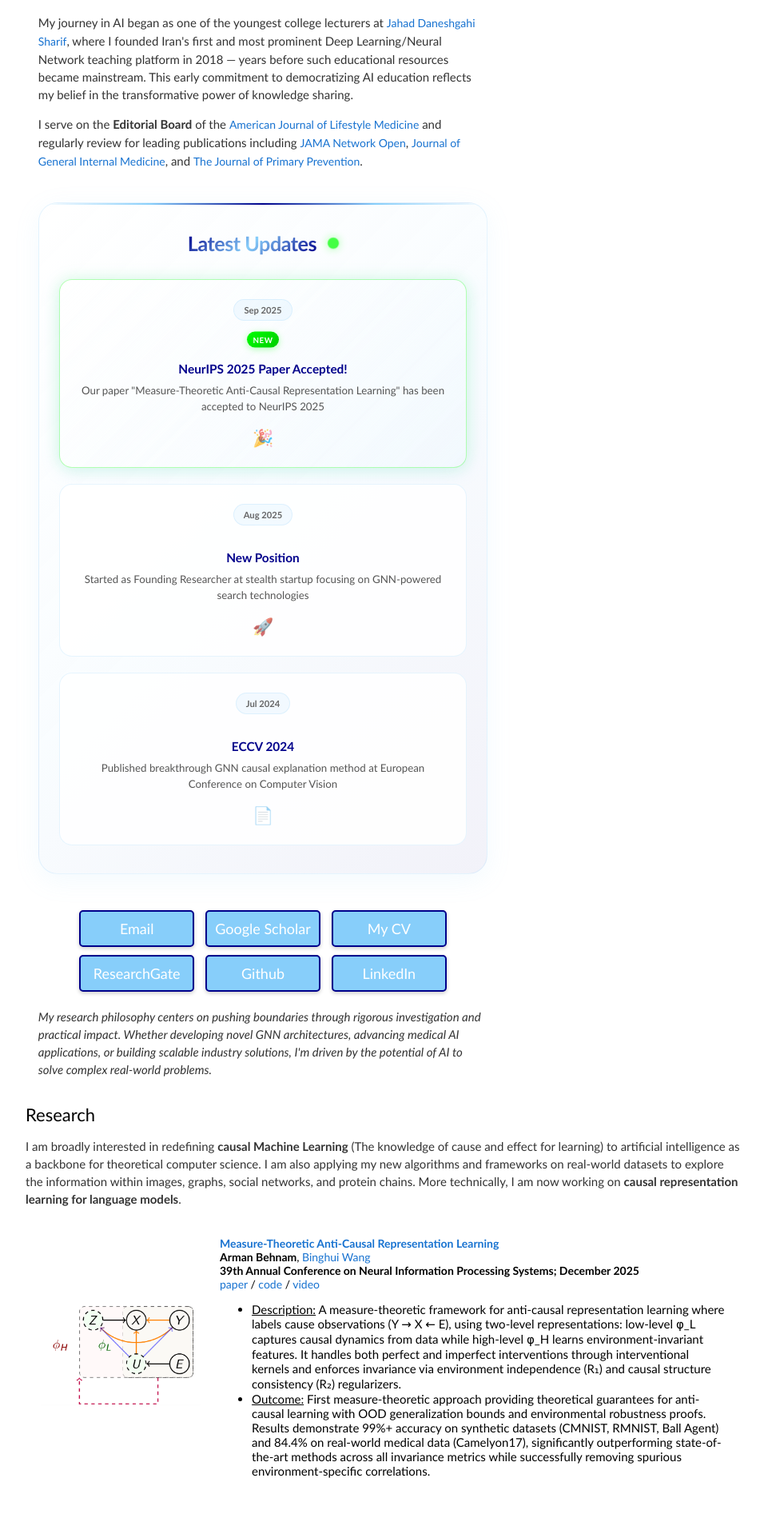
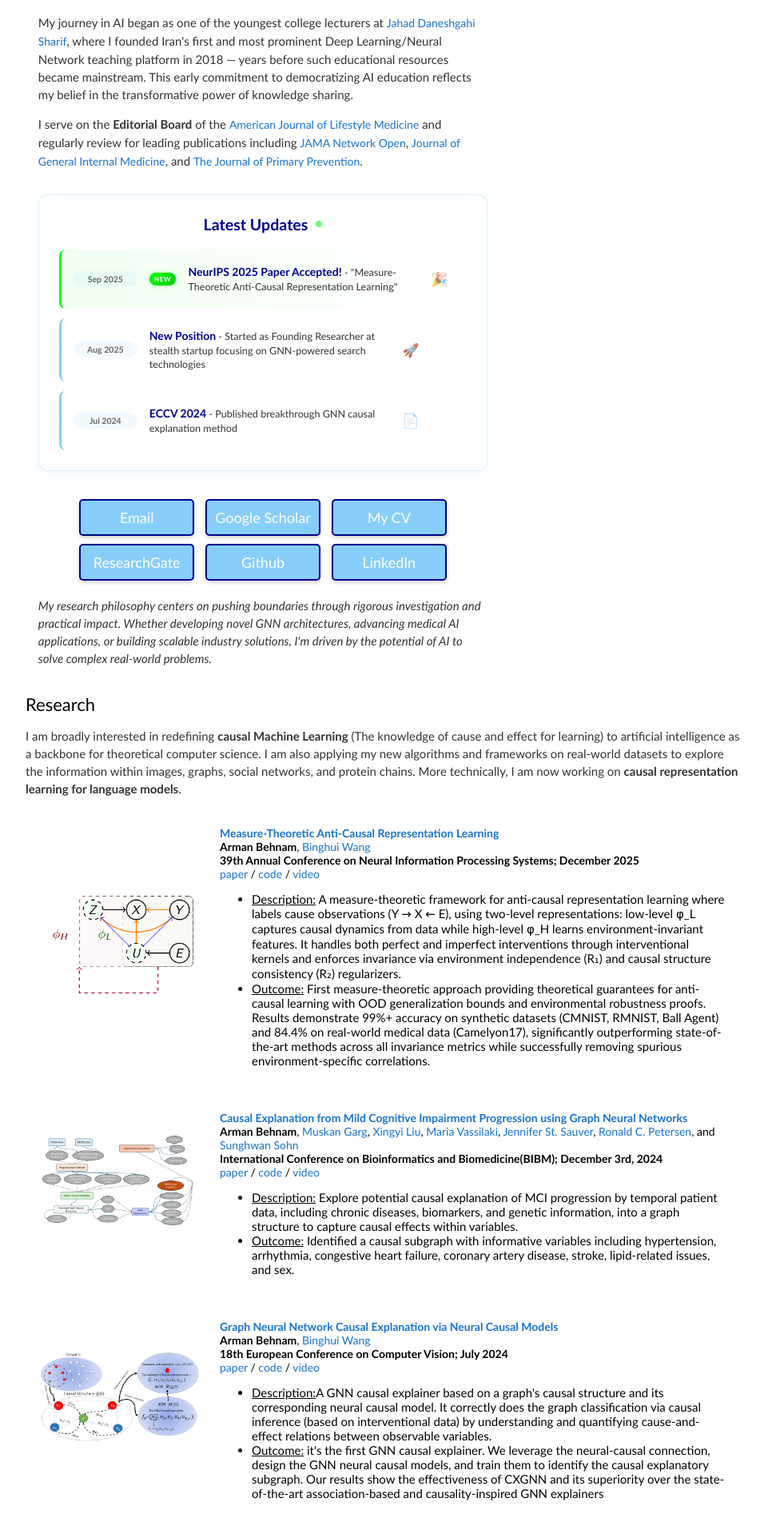
Before and after one commit to ArmanBehnam/ArmanBehnam.github.io, a Jekyll site: the page built from index.html, in a window 1280 px wide. Shown: the part 481-2384 px from the top of the page at 80% size, without its empty margins (161-1117 px from the left). Built offline with Jekyll 4.4.1, drawn with Linux system fonts in a browser that asks for light colours.

Commit message:
Add dynamic updates section2

```diff
--- a/Job/index.html
+++ b/Job/index.html
@@ -9,13 +9,15 @@ title: Work Experience
 
       <div class="experience-item">
   <div class="experience-text">
-    <h3>Stealth Startup</h3>
+    <h3><a href="https://jarvisnetwork-staging.web.app/">Quis.Inc Startup</a></h3>
+   <img src="https://raw.githubusercontent.com/ArmanBehnam/ArmanBehnam.github.io/main/images/quis.jpg" style="float:right;" width="200px">
     <p>Founding Researcher, July 2025 - Present</p>
     <p>Location: Chicago, IL, USA</p>
     <p><b>Full-time</b></p>
     <p>Pioneering <b>GNN-powered search technologies</b>. Leading research on Graph Neural Networks with breakthrough methods that have outperformed all state-of-the-art approaches in GNN explanation, published at top-tier venues including ECCV and NeurIPS.</p>
   </div>
 </div>
+<br>
 
     <div class="experience-item">
       <div class="experience-text">
--- a/index.html
+++ b/index.html
@@ -129,38 +129,35 @@ margin-top: 0;
                 <p>I serve on the <b>Editorial Board</b> of the <a href="https://journals.sagepub.com/editorial-board/AJL">American Journal of Lifestyle Medicine</a> and regularly review for leading publications including <a href="https://jamanetwork.com/journals/jamanetworkopen/">JAMA Network Open</a>, <a href="https://www.springer.com/journal/11606/">Journal of General Internal Medicine</a>, and <a href="https://www.springer.com/journal/10935/">The Journal of Primary Prevention</a>.</p>
 
 
-				<!-- Updates Section - Insert before buttons -->
-<div class="updates-section">
+
+				<div class="updates-section">
     <div class="updates-header">
         <h2 class="updates-title">Latest Updates</h2>
         <div class="pulse-dot"></div>
     </div>
 
-    <div class="updates-container">
-        <div class="update-card new">
-            <div class="update-badge">New</div>
+    <div class="updates-timeline">
+        <div class="update-item new">
             <div class="update-date">Sep 2025</div>
-            <div class="update-content">
-                <h3>NeurIPS 2025 Paper Accepted!</h3>
-                <p>Our paper "Measure-Theoretic Anti-Causal Representation Learning" has been accepted to NeurIPS 2025</p>
+            <div class="update-badge">NEW</div>
+            <div class="update-text">
+                <strong>NeurIPS 2025 Paper Accepted!</strong> - "Measure-Theoretic Anti-Causal Representation Learning"
             </div>
             <div class="update-icon">🎉</div>
         </div>
 
-        <div class="update-card">
+        <div class="update-item">
             <div class="update-date">Aug 2025</div>
-            <div class="update-content">
-                <h3>New Position</h3>
-                <p>Started as Founding Researcher at stealth startup focusing on GNN-powered search technologies</p>
+            <div class="update-text">
+                <strong>New Position</strong> - Started as Founding Researcher at stealth startup focusing on GNN-powered search technologies
             </div>
             <div class="update-icon">🚀</div>
         </div>
 
-        <div class="update-card">
+        <div class="update-item">
             <div class="update-date">Jul 2024</div>
-            <div class="update-content">
-                <h3>ECCV 2024</h3>
-                <p>Published breakthrough GNN causal explanation method at European Conference on Computer Vision</p>
+            <div class="update-text">
+                <strong>ECCV 2024</strong> - Published breakthrough GNN causal explanation method
             </div>
             <div class="update-icon">📄</div>
         </div>
@@ -169,268 +166,146 @@ margin-top: 0;
 
 <style>
 .updates-section {
-    margin: 40px 0;
-    background: linear-gradient(135deg,
-        rgba(255, 255, 255, 0.1),
-        rgba(135, 206, 250, 0.05),
-        rgba(0, 0, 139, 0.05)
-    );
-    border-radius: 24px;
-    padding: 35px 25px;
-    position: relative;
-    overflow: hidden;
-    backdrop-filter: blur(10px);
-    border: 1px solid rgba(135, 206, 250, 0.2);
-    box-shadow:
-        0 8px 32px rgba(135, 206, 250, 0.1),
-        inset 0 1px 0 rgba(255, 255, 255, 0.2);
-}
-
-.updates-section::before {
-    content: '';
-    position: absolute;
-    top: 0;
-    left: 0;
-    right: 0;
-    height: 2px;
-    background: linear-gradient(90deg,
-        transparent,
-        #87CEFA,
-        #00008B,
-        #87CEFA,
-        transparent
-    );
-    animation: shimmer 3s ease-in-out infinite;
-}
-
-@keyframes shimmer {
-    0%, 100% { opacity: 0.5; }
-    50% { opacity: 1; }
+    margin: 30px 0;
+    background: rgba(255, 255, 255, 0.7);
+    border-radius: 12px;
+    padding: 25px;
+    border: 1px solid rgba(135, 206, 250, 0.3);
+    box-shadow: 0 4px 15px rgba(135, 206, 250, 0.1);
 }
 
 .updates-header {
     display: flex;
     align-items: center;
-    gap: 15px;
-    margin-bottom: 30px;
+    gap: 10px;
+    margin-bottom: 20px;
     justify-content: center;
 }
 
 .updates-title {
-    font-size: 1.8em;
-    font-weight: 700;
-    background: linear-gradient(135deg, #00008B, #87CEFA, #00008B);
-    -webkit-background-clip: text;
-    -webkit-text-fill-color: transparent;
-    background-clip: text;
+    font-size: 1.4em;
+    font-weight: 600;
+    color: #00008B;
     margin: 0;
-    letter-spacing: -0.5px;
 }
 
 .pulse-dot {
-    width: 12px;
-    height: 12px;
+    width: 8px;
+    height: 8px;
     background: #00ff00;
     border-radius: 50%;
     animation: pulse 2s infinite;
-    box-shadow: 0 0 10px rgba(0, 255, 0, 0.5);
 }
 
 @keyframes pulse {
-    0%, 100% {
-        transform: scale(1);
-        opacity: 1;
-    }
-    50% {
-        transform: scale(1.2);
-        opacity: 0.7;
-    }
+    0%, 100% { opacity: 1; }
+    50% { opacity: 0.5; }
 }
 
-.updates-container {
-    display: grid;
-    gap: 20px;
-    grid-template-columns: 1fr;
+.updates-timeline {
+    display: flex;
+    flex-direction: column;
+    gap: 12px;
 }
 
-.update-card {
-    background: rgba(255, 255, 255, 0.9);
-    border-radius: 16px;
-    padding: 24px;
-    position: relative;
-    transition: all 0.3s cubic-bezier(0.4, 0, 0.2, 1);
-    border: 1px solid rgba(135, 206, 250, 0.2);
-    overflow: hidden;
+.update-item {
     display: grid;
-    grid-template-columns: auto 1fr auto;
-    grid-template-areas:
-        "date content icon"
-        "badge content icon";
+    grid-template-columns: 80px auto 1fr 30px;
     gap: 15px;
-    align-items: start;
+    align-items: center;
+    padding: 12px 15px;
+    background: rgba(255, 255, 255, 0.8);
+    border-radius: 8px;
+    border-left: 3px solid #87CEFA;
+    transition: all 0.2s ease;
+    min-height: 50px;
 }
 
-.update-card::before {
-    content: '';
-    position: absolute;
-    top: 0;
-    left: 0;
-    right: 0;
-    height: 3px;
-    background: linear-gradient(90deg, #87CEFA, #00008B);
-    transform: scaleX(0);
-    transform-origin: left;
-    transition: transform 0.3s ease;
+.update-item:hover {
+    background: rgba(255, 255, 255, 0.95);
+    transform: translateX(5px);
+    box-shadow: 0 3px 10px rgba(135, 206, 250, 0.2);
 }
 
-.update-card:hover::before {
-    transform: scaleX(1);
+.update-item.new {
+    border-left-color: #00ff00;
+    background: linear-gradient(90deg, rgba(0, 255, 0, 0.05), rgba(255, 255, 255, 0.8));
 }
 
-.update-card:hover {
-    transform: translateY(-4px);
-    box-shadow:
-        0 12px 40px rgba(135, 206, 250, 0.2),
-        0 4px 16px rgba(0, 0, 139, 0.1);
-    background: rgba(255, 255, 255, 0.95);
+.update-date {
+    font-size: 0.75em;
+    color: #666;
+    font-weight: 600;
+    text-align: center;
+    background: rgba(135, 206, 250, 0.1);
+    padding: 4px 8px;
+    border-radius: 12px;
+    white-space: nowrap;
 }
 
-.update-card.new {
-    background: linear-gradient(135deg,
-        rgba(255, 255, 255, 0.95),
-        rgba(135, 206, 250, 0.05)
-    );
-    border-color: rgba(0, 255, 0, 0.3);
+.update-badge {
+    background: linear-gradient(135deg, #00ff00, #00cc00);
+    color: white;
+    font-size: 0.6em;
+    font-weight: 700;
+    padding: 3px 6px;
+    border-radius: 8px;
+    text-transform: uppercase;
+    letter-spacing: 0.5px;
+    width: fit-content;
     animation: glow 2s ease-in-out infinite alternate;
 }
 
 @keyframes glow {
-    from {
-        box-shadow:
-            0 4px 20px rgba(135, 206, 250, 0.2),
-            0 0 20px rgba(0, 255, 0, 0.1);
-    }
-    to {
-        box-shadow:
-            0 6px 30px rgba(135, 206, 250, 0.3),
-            0 0 30px rgba(0, 255, 0, 0.2);
-    }
+    from { box-shadow: 0 0 5px rgba(0, 255, 0, 0.3); }
+    to { box-shadow: 0 0 10px rgba(0, 255, 0, 0.6); }
 }
 
-.update-badge {
-    grid-area: badge;
-    background: linear-gradient(135deg, #00ff00, #00cc00);
-    color: white;
-    font-size: 0.7em;
-    font-weight: 700;
-    padding: 4px 8px;
-    border-radius: 12px;
-    text-transform: uppercase;
-    letter-spacing: 0.5px;
-    box-shadow: 0 2px 8px rgba(0, 255, 0, 0.3);
-    width: fit-content;
-    animation: bounce 2s ease-in-out infinite;
+.update-text {
+    font-size: 0.9em;
+    color: #333;
+    line-height: 1.4;
 }
 
-@keyframes bounce {
-    0%, 20%, 50%, 80%, 100% {
-        transform: translateY(0);
-    }
-    40% {
-        transform: translateY(-3px);
-    }
-    60% {
-        transform: translateY(-2px);
-    }
-}
-
-.update-date {
-    grid-area: date;
-    font-size: 0.8em;
-    color: #666;
+.update-text strong {
+    color: #00008B;
     font-weight: 600;
-    background: rgba(135, 206, 250, 0.1);
-    padding: 6px 12px;
-    border-radius: 20px;
-    border: 1px solid rgba(135, 206, 250, 0.2);
-    white-space: nowrap;
-    width: fit-content;
-}
-
-.update-content {
-    grid-area: content;
-}
-
-.update-content h3 {
-    margin: 0 0 8px 0;
-    font-size: 1.1em;
-    font-weight: 700;
-    color: #00008B;
-    line-height: 1.3;
-}
-
-.update-content p {
-    margin: 0;
-    color: #555;
-    line-height: 1.5;
-    font-size: 0.95em;
 }
 
 .update-icon {
-    grid-area: icon;
-    font-size: 1.5em;
+    font-size: 1.2em;
     opacity: 0.7;
-    transition: all 0.3s ease;
+    transition: all 0.2s ease;
 }
 
-.update-card:hover .update-icon {
+.update-item:hover .update-icon {
     opacity: 1;
-    transform: scale(1.1) rotate(5deg);
+    transform: scale(1.1);
 }
 
 @media (max-width: 768px) {
     .updates-section {
-        padding: 25px 20px;
-        margin: 30px 0;
+        padding: 20px 15px;
+        margin: 20px 0;
     }
 
-    .update-card {
+    .update-item {
         grid-template-columns: 1fr;
         grid-template-areas:
-            "date"
-            "badge"
-            "content"
-            "icon";
-        text-align: center;
-        gap: 12px;
-    }
-
-    .update-date, .update-badge {
-        justify-self: center;
-    }
-
-    .updates-title {
-        font-size: 1.5em;
-    }
-}
-
-@media (min-width: 1024px) {
-    .updates-container {
-        grid-template-columns: repeat(auto-fit, minmax(300px, 1fr));
-    }
-
-    .update-card {
-        grid-template-columns: 1fr;
-        grid-template-areas:
-            "date"
-            "badge"
-            "content"
-            "icon";
+            "date badge"
+            "text text"
+            "icon icon";
+        gap: 8px;
         text-align: center;
     }
 
-    .update-date, .update-badge {
-        justify-self: center;
+    .update-date { grid-area: date; justify-self: start; }
+    .update-badge { grid-area: badge; justify-self: end; }
+    .update-text { grid-area: text; }
+    .update-icon { grid-area: icon; }
+
+    .updates-title {
+        font-size: 1.2em;
     }
 }
 </style>
```
Also changed, not shown: images/quis.jpg (added).
